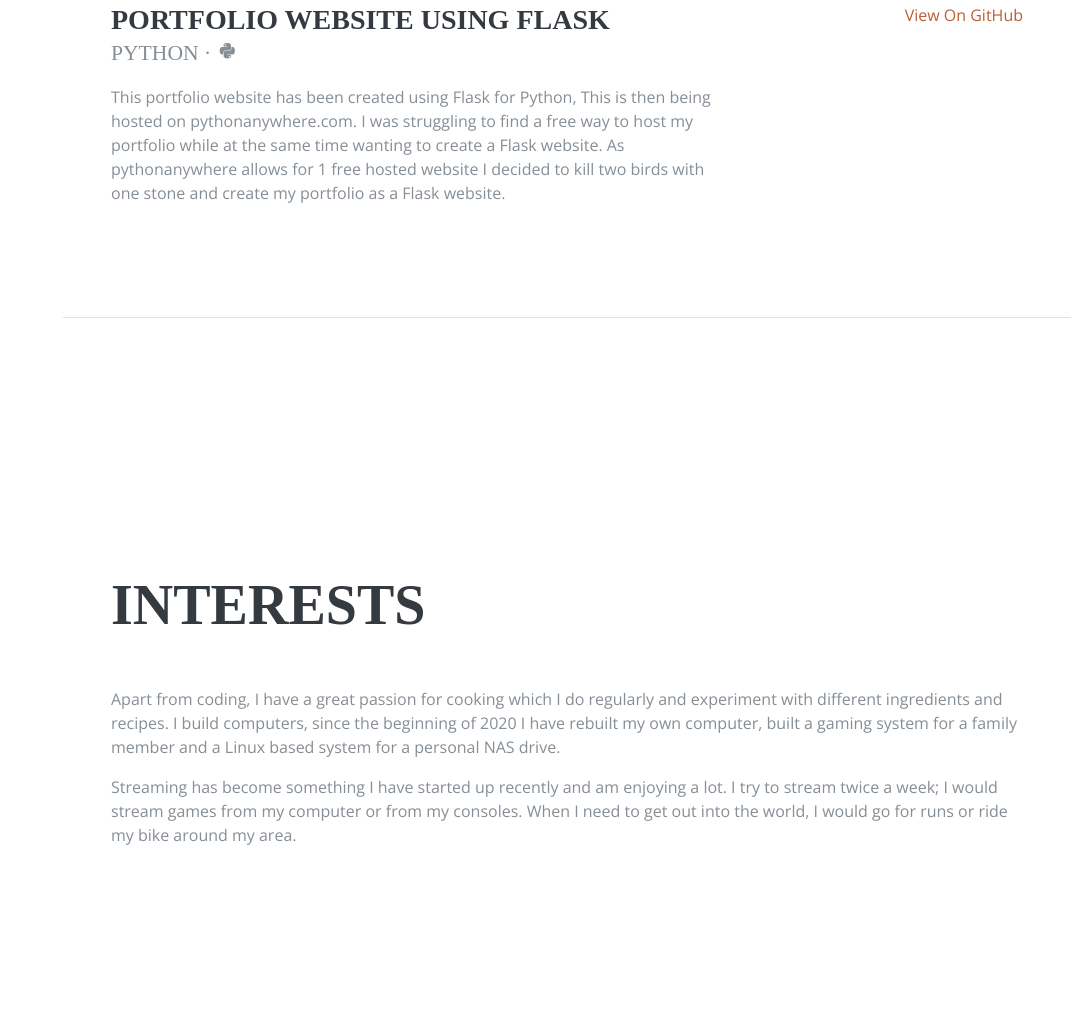
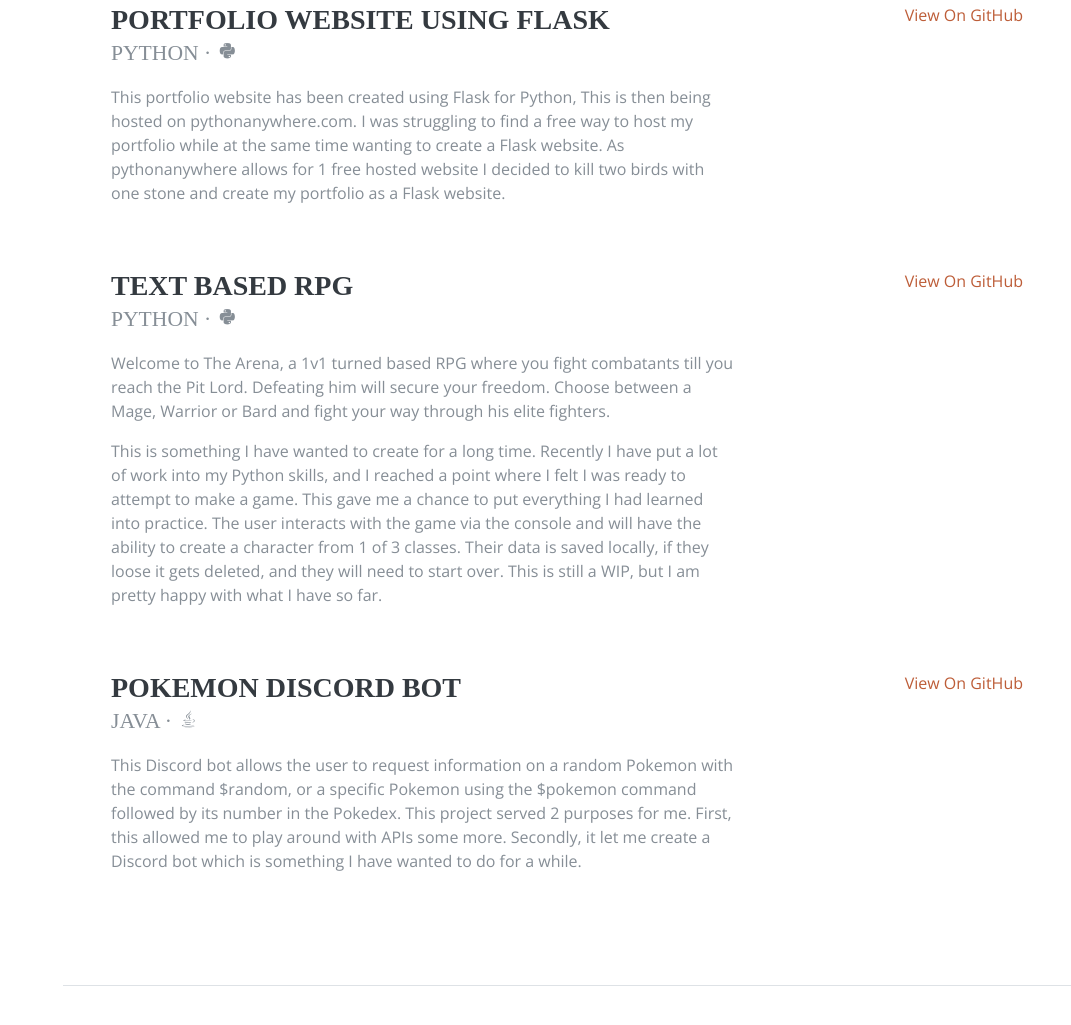
Before and after one commit to MistrySundeep/Personal_Portfolio, a plain HTML site: page Flask_Practice/templates/index.html in a window 1280 px wide. Shown: the part 3068-4093 px from the top of the page, without its empty margins (209-1280 px from the left). Drawn offline with nearby package versions, Linux system fonts and the light colour scheme; files that its build step writes are made by us from their sources; a web font is replaced by a local one.

Commit message:
Updated personal project section

```diff
--- a/Flask_Practice/templates/index.html
+++ b/Flask_Practice/templates/index.html
@@ -204,7 +204,7 @@
               </p>
             </div>
             <div class="resume-date text-md-right">
-              <span class="text-primary"><a href="#">View On GitHub</a></span>
+              <span class="text-primary"><a href="https://github.com/MistrySundeep/Password_Generator">View On GitHub</a></span>
             </div>
           </div>
 
@@ -218,7 +218,7 @@
               </p>
             </div>
             <div class="resume-date text-md-right">
-              <span class="text-primary"><a href="#">View On GitHub</a></span>
+              <span class="text-primary"><a href="https://github.com/MistrySundeep/TimeSheet-App">View On GitHub</a></span>
             </div>
           </div>
 
@@ -233,7 +233,39 @@
               </p>
             </div>
             <div class="resume-date text-md-right">
-              <span class="text-primary"><a href="#">View On GitHub</a></span>
+              <span class="text-primary"><a href="https://github.com/MistrySundeep/Personal_Portfolio">View On GitHub</a></span>
+            </div>
+          </div>
+
+          <div class="resume-item d-flex flex-column flex-md-row mb-5">
+            <div class="resume-content mr-auto">
+              <h3 class="mb-0">Text Based RPG</h3>
+              <div class="subheading mb-3">Python · <i class= "devicons devicons-python"></i></div>
+              <p>Welcome to The Arena, a 1v1 turned based RPG where you fight combatants till you reach the Pit Lord. Defeating him
+                will secure your freedom. Choose between a Mage, Warrior or Bard and fight your way through his elite fighters.</p>
+
+              <p>This is something I have wanted to create for a long time. Recently I have put a lot of work into my Python skills, and
+                I reached a point where I felt I was ready to attempt to make a game. This gave me a chance to put everything I
+                had learned into practice. The user interacts with the game via the console and will have the ability to create
+                a character from 1 of 3 classes. Their data is saved locally, if they loose it gets deleted, and they will need to start
+                over. This is still a WIP, but I am pretty happy with what I have so far.</p>
+            </div>
+            <div class="resume-date text-md-right">
+              <span class="text-primary"><a href="https://github.com/MistrySundeep/Turnbased_RPG">View On GitHub</a></span>
+            </div>
+          </div>
+
+          <div class="resume-item d-flex flex-column flex-md-row mb-5">
+            <div class="resume-content mr-auto">
+              <h3 class="mb-0">Pokemon Discord Bot</h3>
+              <div class="subheading mb-3">Java · <i class= "devicons devicons-java"></i></div>
+              <p>This Discord bot allows the user to request information on a random Pokemon with the command $random, or
+                a specific Pokemon using the $pokemon command followed by its number in the Pokedex. This project served 2 purposes for me.
+                First, this allowed me to play around with APIs some more. Secondly, it let me create a Discord bot which is something I have wanted to do
+                for a while.</p>
+            </div>
+            <div class="resume-date text-md-right">
+              <span class="text-primary"><a href="https://github.com/MistrySundeep/Discord-Pokemon-Bot">View On GitHub</a></span>
             </div>
           </div>
 
```
